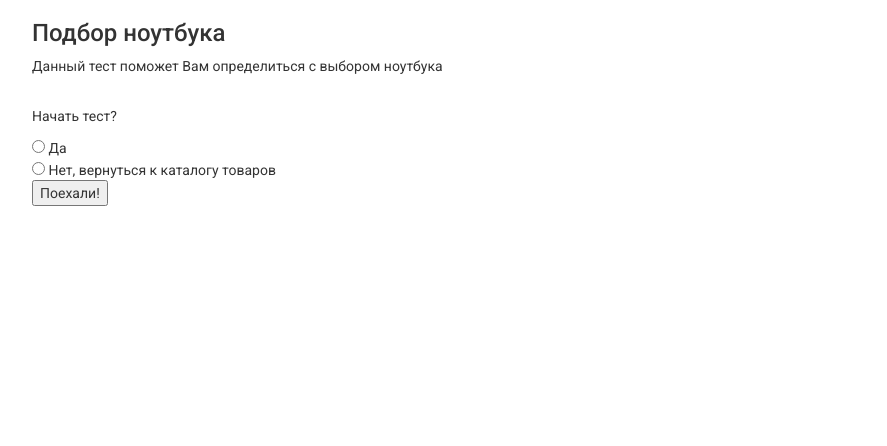
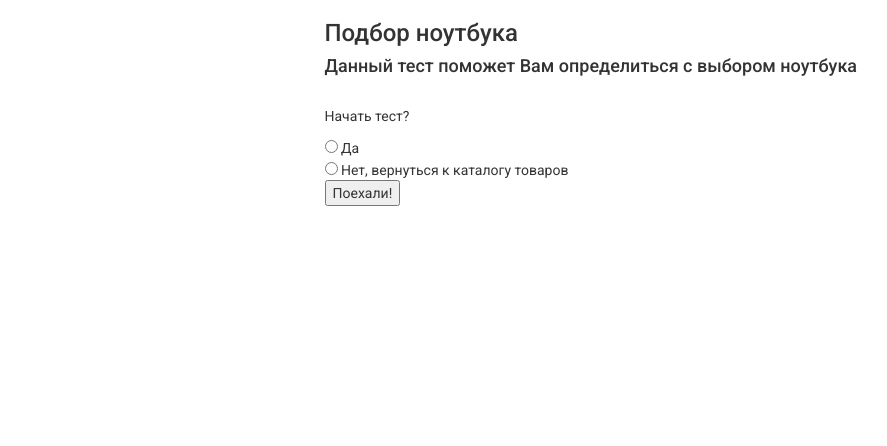
Before and after one commit to wlad96/myshop, a PHP site: page /choice/ in a window 1280 px wide. Shown: the part 171-617 px from the top of the page, without its empty margins (38-925 px from the left). Run offline with PHP 8.4, Linux system fonts and the light colour scheme; some libraries are stand-ins or nearby versions.

Commit message:
choice: styles-center

```diff
--- a/views/site/1question.php
+++ b/views/site/1question.php
@@ -4,7 +4,7 @@
     <section>
     <div class="container">
         <div class="row">
-
+            <div class="col-sm-3"></div>
             <div class="col-sm-6 padding-right">
                 <h3>Подбор ноутбука</h3>
                 <?php
@@ -33,6 +33,7 @@
                         </form>
 
             </div>
+            <div class="col-sm-3"></div>
         </div>
     </div>
 </section>
--- a/views/site/2question.php
+++ b/views/site/2question.php
@@ -4,7 +4,8 @@
     <section>
     <div class="container">
         <div class="row">
-            <div class="col-sm-6 padding-right contact-information">
+            <div class="col-sm-3"></div>
+            <div class="col-sm-6 padding-right">
                 <h3>Подбор ноутбука</h3>
                 <?php
                     if( isset( $_POST['q2'] ) )
@@ -36,6 +37,7 @@
                         </form>
 
             </div>
+            <div class="col-sm-3"></div>
         </div>
     </div>
     </section>
--- a/views/site/3question.php
+++ b/views/site/3question.php
@@ -4,7 +4,8 @@
     <section>
     <div class="container">
         <div class="row">
-            <div class="col-sm-6 padding-right contact-information">
+            <div class="col-sm-3"></div>
+            <div class="col-sm-6 padding-right">
                 <h3>Подбор ноутбука</h3>
                 <?php
                     if( isset( $_POST['q3'] ) )
@@ -30,6 +31,7 @@
                             <input type="submit" value='Далее'/>
                         </form>
             </div>
+            <div class="col-sm-3"></div>
         </div>
     </div>
     </section>
--- a/views/site/4question.php
+++ b/views/site/4question.php
@@ -4,7 +4,8 @@
     <section>
     <div class="container">
         <div class="row">
-            <div class="col-sm-6 padding-right contact-information">
+            <div class="col-sm-3"></div>
+            <div class="col-sm-6 padding-right">
                 <h3>Подбор ноутбука</h3>
                 <?php
                     if( isset( $_POST['q4'] ) )
@@ -35,6 +36,7 @@
                             <input type="submit" value='Далее'/>
                         </form>
             </div>
+            <div class="col-sm-3"></div>
         </div>
     </div>
     </section>
--- a/views/site/5question.php
+++ b/views/site/5question.php
@@ -4,8 +4,8 @@
     <section>
     <div class="container">
         <div class="row">
-
-            <div class="col-sm-6 padding-right contact-information">
+            <div class="col-sm-3"></div>
+            <div class="col-sm-6 padding-right">
                 <h3>Подбор ноутбука</h3>
                 <?php
                     if( isset( $_POST['q5'] ) )
@@ -35,6 +35,7 @@
                             <input type="submit" value='Далее'/>
                         </form>
             </div>
+             <div class="col-sm-3"></div>
         </div>
     </div>
     </section>
--- a/views/site/about.php
+++ b/views/site/about.php
@@ -5,7 +5,7 @@
         <div class="row">
 
             <div class="col-lg-6">
-                <h4>Информация о магазине</h4>
+                <h3>Информация о магазине</h3>
 
                 <br/>
 
--- a/views/site/choice.php
+++ b/views/site/choice.php
@@ -3,8 +3,8 @@
     <section>
     <div class="container">
         <div class="row">
-
-            <div class="col-sm-6 padding-right contact-information">
+            <div class="col-sm-3"></div>
+            <div class="col-sm-6 padding-right">
                 <h3>Подбор ноутбука</h3>
                 <?php
                     if( isset( $_POST['begin'] ) )
@@ -22,13 +22,14 @@
                     ?>
 
                         <form method="post">
-                            <p>Данный тест поможет Вам определиться с выбором ноутбука</p><br/>
+                            <h4>Данный тест поможет Вам определиться с выбором ноутбука</h4><br/>
                             <p>Начать тест?</p>
                              <input type="radio" name="begin" value="one" /> Да<br />
                              <input type="radio" name="begin" value="two" /> Нет, вернуться к каталогу товаров<br />
                             <input type="submit" value='Поехали!'/>
                         </form>
             </div>
+            <div class="col-sm-3"></div>
         </div>
     </div>
     </section>
--- a/views/site/contact.php
+++ b/views/site/contact.php
@@ -5,7 +5,7 @@
         <div class="row">
 
             <div class="col-sm-6 padding-right contact-information">
-                <h4>Контактная информация</h4>
+                <h3>Контактная информация</h3>
                 <b>Единый справочный телефон:</b> +7 (495) 925-6473 <br/>
                 <b>E-mail:</b> alaptopshop@gmail.com<br/>
                 <b>Адрес магазина:</b> 127642, г.Москва, ул.Сухонская, д.7в<br/><br/>
@@ -33,8 +33,8 @@
                     <?php endif; ?>
 
                     <div class="signup-form"><!--sign up form-->
-                        <h2>Обратная связь</h2>
-                        <h5>Есть вопрос? Напишите нам</h5>
+                        <h3>Обратная связь</h3>
+                        <h4>Есть вопрос? Напишите нам</h4>
                         <br/>
                         <form action="#" method="post">
                             <p>Ваша почта</p>
```
Also changed, not shown: nbproject/private/private.xml (+7 -2 lines).
